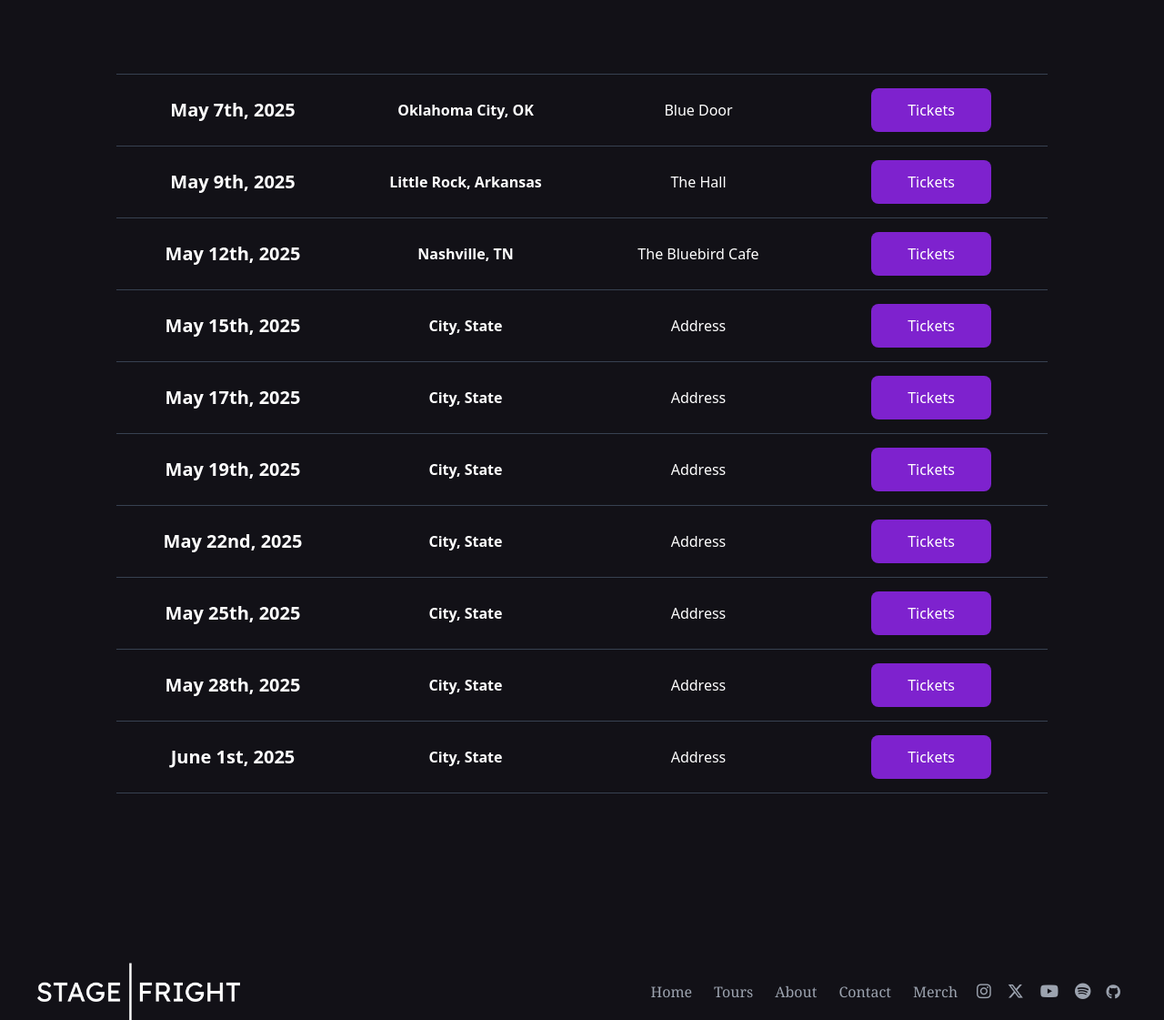
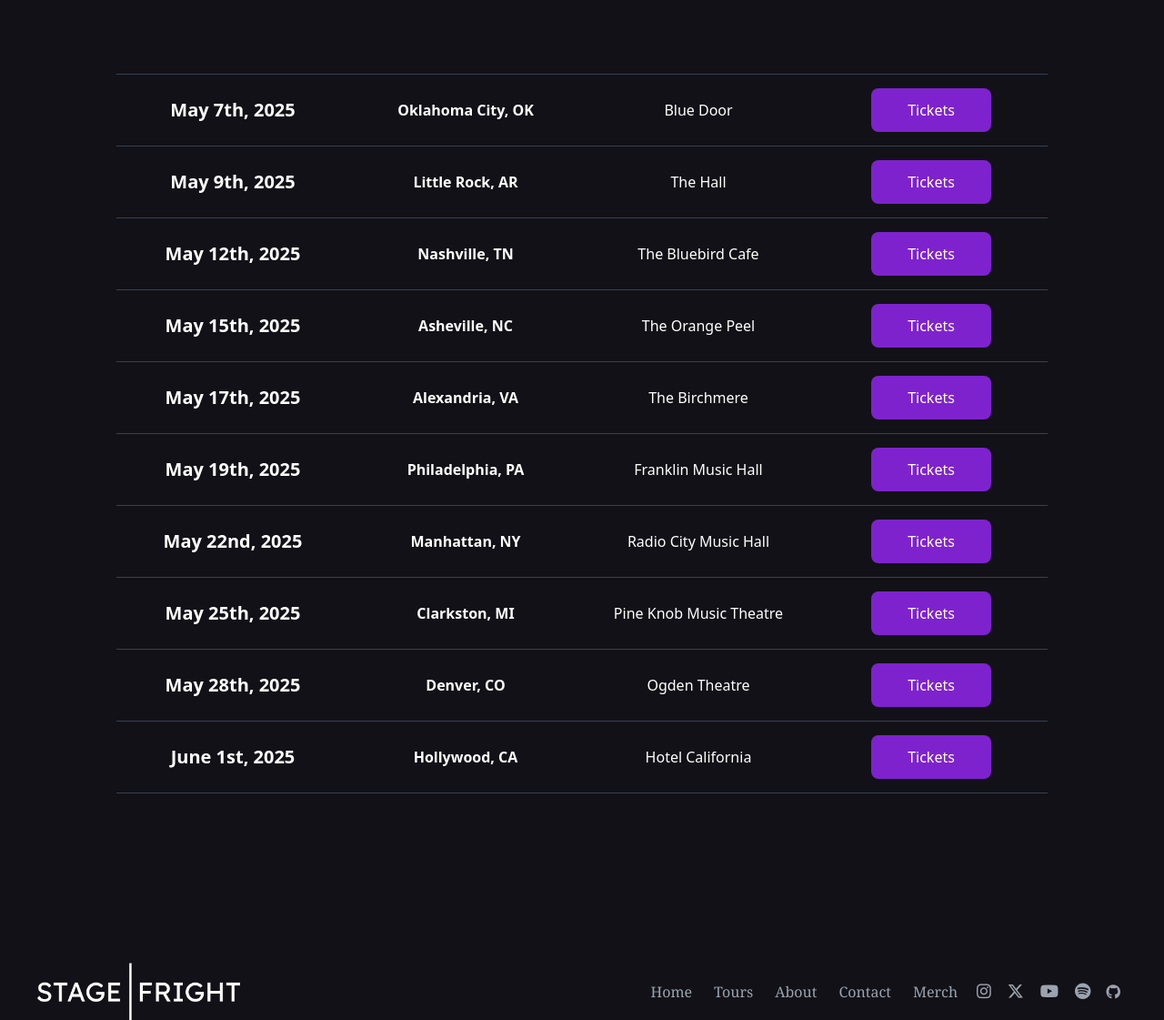
Before and after one commit to Spencer-Holdeman/bpa-webdesignteam, a Flask app: page /tours in a window 1280 px wide. Shown: the part 271-1392 px from the top of the page at 91% size. Run offline with Flask 3, Linux system fonts and the light colour scheme; parts of the project's set-up code (start-up, migrations or seed data) failed here and were passed over; some libraries are stand-ins or nearby versions; some web fonts are replaced.

Commit message:
Alt Tags

```diff
--- a/website/templates/template.html
+++ b/website/templates/template.html
@@ -57,7 +57,7 @@
           <i class="fa-solid fa-xmark"></i>
         </div>
         <h1 class="text-3xl font-lacquer">Your Cart</h1>
-        <img src="../static/img/logo/icon.png" alt="" class="h-[50px]">
+        <img src="../static/img/logo/icon.png" alt="Stage Fright Logo" class="h-[50px]">
       </div>
       <div class="h-[2px] w-full mt-4 bg-purple-800"></div>
     </div>
@@ -79,8 +79,8 @@
   <!-- <canvas id="gradient-canvas" class="canvas-main absolute h-screen max-h-screen z-10"></canvas> -->
   <nav id="navbar" class="w-full flex flex-row items-center justify-between fixed top-0 px-5 py-5 font-semibold z-40">
     <div class="xl:w-[30%] flex flow-row">
-      <a href="/home"><img class="h-12" src="../static/img/logo/icon.png" alt="" draggable="false"></a>
-      <a href="/home"><img class="h-12 ml-5 hidden lg:block" src="../static/img/logo/text2.png" alt="" draggable="false"></a>
+      <a href="/home"><img class="h-12" src="../static/img/logo/icon.png" alt="Stage Fright Icon" draggable="false"></a>
+      <a href="/home"><img class="h-12 ml-5 hidden lg:block" src="../static/img/logo/text2.png" alt="Stage Fright Text Logo" draggable="false"></a>
     </div>
     <div class="hidden md:flex space-x-5 text-lg px-2 py-2 bg-dark-raw/60 backdrop-blur-md rounded-full">
       <a href="/home">
@@ -122,7 +122,7 @@
   <footer>
     <section class="w-full px-10 py-[2%] font-serif">
       <div class="lg:flex flex-row justify-between">
-        <div class="flex flex-row justify-center items-center"><img class="h-16" src="../static/img/logo/text2.png" alt=""></div>
+        <div class="flex flex-row justify-center items-center"><img class="h-16" src="../static/img/logo/text2.png" alt="Stage Fright Text Logo"></div>
         <div class="flex flex-row justify-center items-center text-gray-400">
           <a href="/home">
             <p class="px-3 py-3 sm:py-0 hover:text-gray-500">Home</p>
--- a/website/templates/tours.html
+++ b/website/templates/tours.html
@@ -18,7 +18,7 @@
           </tr>
           <tr class="border-gray-700 border-y-[1px]">
             <td><p class="text-xl font-bold py-6">May 9th, 2025</p></td>
-            <td><p class="font-semibold">Little Rock, Arkansas</p></td>
+            <td><p class="font-semibold">Little Rock, AR</p></td>
             <td><p>The Hall</p></td>
             <td><button class="bg-purple-700 px-10 py-3 rounded-lg">Tickets</button></td>
           </tr>
@@ -30,44 +30,44 @@
           </tr>
           <tr class="border-gray-700 border-y-[1px]">
             <td><p class="text-xl font-bold py-6">May 15th, 2025</p></td>
-            <td><p class="font-semibold">City, State</p></td>
-            <td><p>Address</p></td>
+            <td><p class="font-semibold">Asheville, NC</p></td>
+            <td><p>The Orange Peel</p></td>
             <td><button class="bg-purple-700 px-10 py-3 rounded-lg">Tickets</button></td>
           </tr>
           <tr class="border-gray-700 border-y-[1px]">
             <td><p class="text-xl font-bold py-6">May 17th, 2025</p></td>
-            <td><p class="font-semibold">City, State</p></td>
-            <td><p>Address</p></td>
+            <td><p class="font-semibold">Alexandria, VA</p></td>
+            <td><p>The Birchmere</p></td>
             <td><button class="bg-purple-700 px-10 py-3 rounded-lg">Tickets</button></td>
           </tr>
           <tr class="border-gray-700 border-y-[1px]">
             <td><p class="text-xl font-bold py-6">May 19th, 2025</p></td>
-            <td><p class="font-semibold">City, State</p></td>
-            <td><p>Address</p></td>
+            <td><p class="font-semibold">Philadelphia, PA</p></td>
+            <td><p>Franklin Music Hall</p></td>
             <td><button class="bg-purple-700 px-10 py-3 rounded-lg">Tickets</button></td>
           </tr>
           <tr class="border-gray-700 border-y-[1px]">
             <td><p class="text-xl font-bold py-6">May 22nd, 2025</p></td>
-            <td><p class="font-semibold">City, State</p></td>
-            <td><p>Address</p></td>
+            <td><p class="font-semibold">Manhattan, NY</p></td>
+            <td><p>Radio City Music Hall</p></td>
             <td><button class="bg-purple-700 px-10 py-3 rounded-lg">Tickets</button></td>
           </tr>
           <tr class="border-gray-700 border-y-[1px]">
             <td><p class="text-xl font-bold py-6">May 25th, 2025</p></td>
-            <td><p class="font-semibold">City, State</p></td>
-            <td><p>Address</p></td>
+            <td><p class="font-semibold">Clarkston, MI</p></td>
+            <td><p>Pine Knob Music Theatre</p></td>
             <td><button class="bg-purple-700 px-10 py-3 rounded-lg">Tickets</button></td>
           </tr>
           <tr class="border-gray-700 border-y-[1px]">
             <td><p class="text-xl font-bold py-6">May 28th, 2025</p></td>
-            <td><p class="font-semibold">City, State</p></td>
-            <td><p>Address</p></td>
+            <td><p class="font-semibold">Denver, CO</p></td>
+            <td><p>Ogden Theatre</p></td>
             <td><button class="bg-purple-700 px-10 py-3 rounded-lg">Tickets</button></td>
           </tr>
           <tr class="border-gray-700 border-y-[1px]">
             <td><p class="text-xl font-bold py-6">June 1st, 2025</p></td>
-            <td><p class="font-semibold">City, State</p></td>
-            <td><p>Address</p></td>
+            <td><p class="font-semibold">Hollywood, CA</p></td>
+            <td><p>Hotel California</p></td>
             <td><button class="bg-purple-700 px-10 py-3 rounded-lg">Tickets</button></td>
           </tr>
         </table>
```
Also changed, not shown: website/static/css/output.css (+47 -50 lines), website/templates/about.html (+13 -13 lines), website/templates/home.html (+25 -25 lines).
